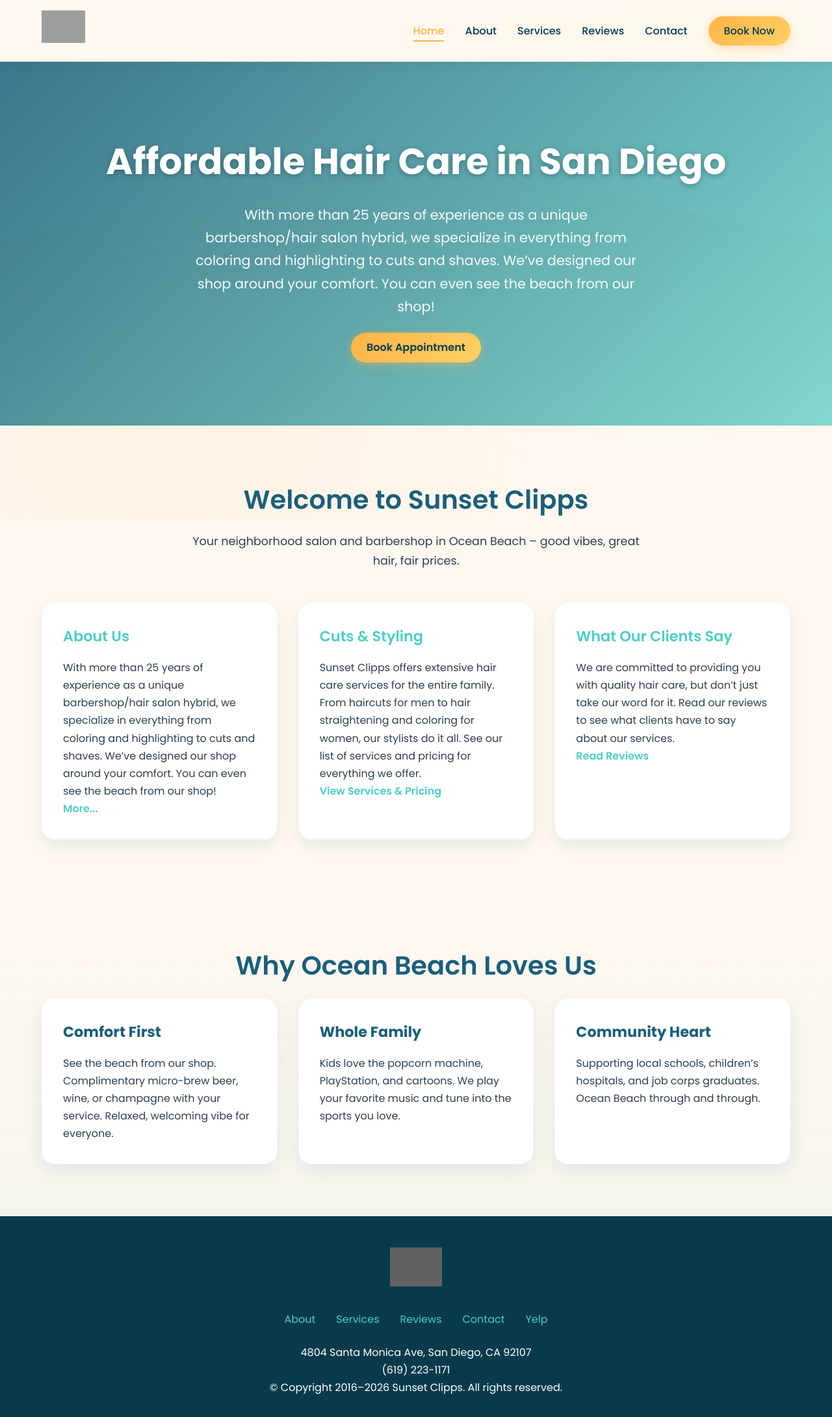
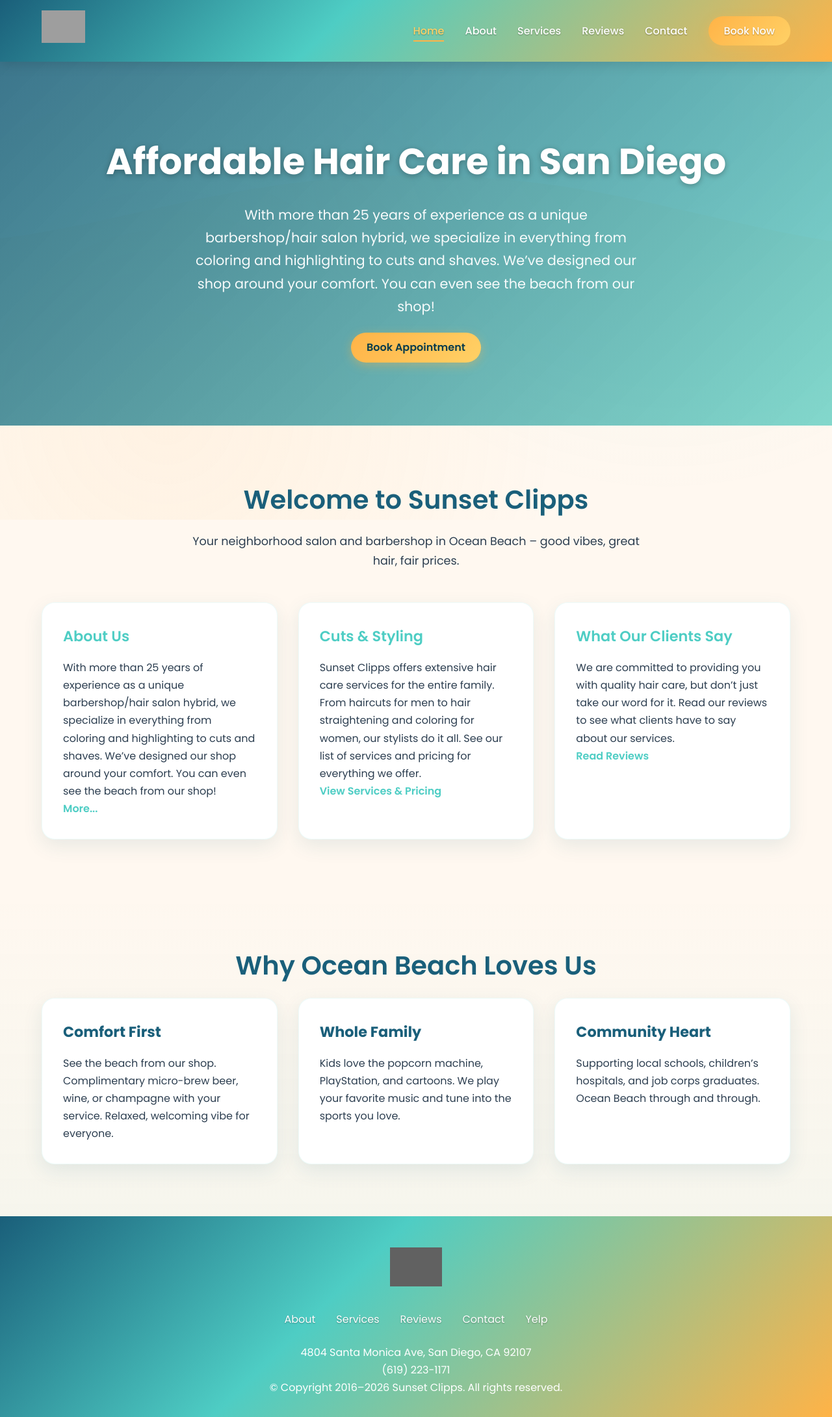
Before and after one commit to VeraciousDEV/sunset-clipps-website, a plain HTML site: page index.html in a window 1280 px wide. Shown: the whole page at 65% size. Drawn offline with Linux system fonts and the light colour scheme; grey boxes are pictures that could not be loaded.

Commit message:
Update header and footer to blue sunset gradient

```diff
--- a/styles.css
+++ b/styles.css
@@ -44,12 +44,11 @@ body::before {
 
 /* Header */
 header {
-  background: rgba(255, 248, 240, 0.95);
-  backdrop-filter: blur(10px);
+  background: linear-gradient(135deg, #1A5F7A 0%, #4ECDC4 40%, #FFB347 100%);
   position: sticky;
   top: 0;
   z-index: 1000;
-  box-shadow: 0 2px 20px rgba(0,0,0,0.05);
+  box-shadow: 0 2px 20px rgba(0,0,0,0.15);
 }
 
 nav {
@@ -81,15 +80,16 @@ nav {
 
 .nav-links a {
   text-decoration: none;
-  color: var(--deep);
+  color: white;
   font-weight: 500;
   transition: color 0.3s;
   position: relative;
+  text-shadow: 0 1px 2px rgba(0,0,0,0.3);
 }
 
 .nav-links a:hover,
 .nav-links a.active {
-  color: var(--sunset);
+  color: #FFD166;
 }
 
 .nav-links a::after {
@@ -134,7 +134,7 @@ nav {
 .hamburger span {
   width: 25px;
   height: 3px;
-  background: var(--ocean);
+  background: white;
   border-radius: 2px;
   transition: 0.3s;
 }
@@ -302,7 +302,7 @@ section {
 
 /* Footer */
 footer {
-  background: var(--deep);
+  background: linear-gradient(135deg, #1A5F7A 0%, #4ECDC4 40%, #FFB347 100%);
   color: white;
   padding: 3rem 5% 2rem;
   text-align: center;
@@ -323,12 +323,13 @@ footer {
 }
 
 .footer-links a {
-  color: var(--teal);
+  color: white;
   text-decoration: none;
+  text-shadow: 0 1px 2px rgba(0,0,0,0.3);
 }
 
 .footer-links a:hover {
-  color: var(--sunset);
+  color: #FFD166;
 }
 
 /* Responsive */
```
